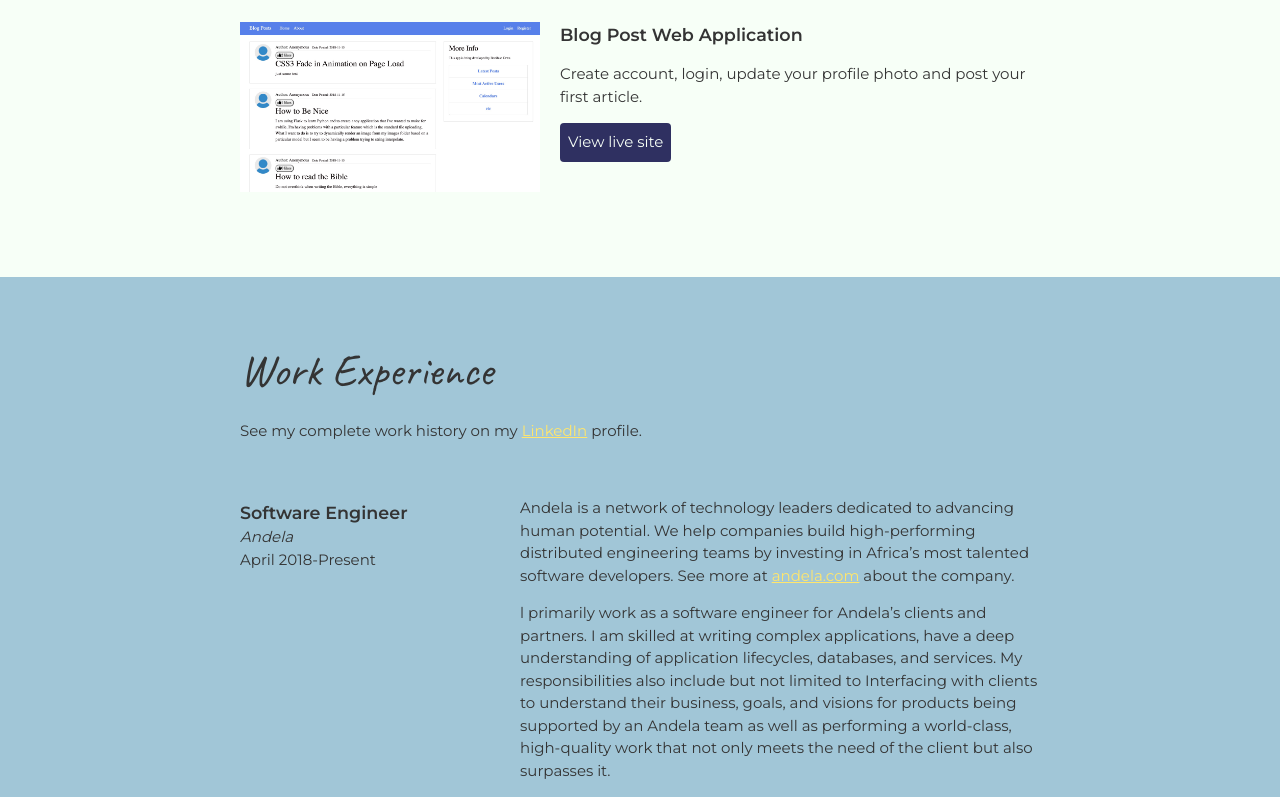
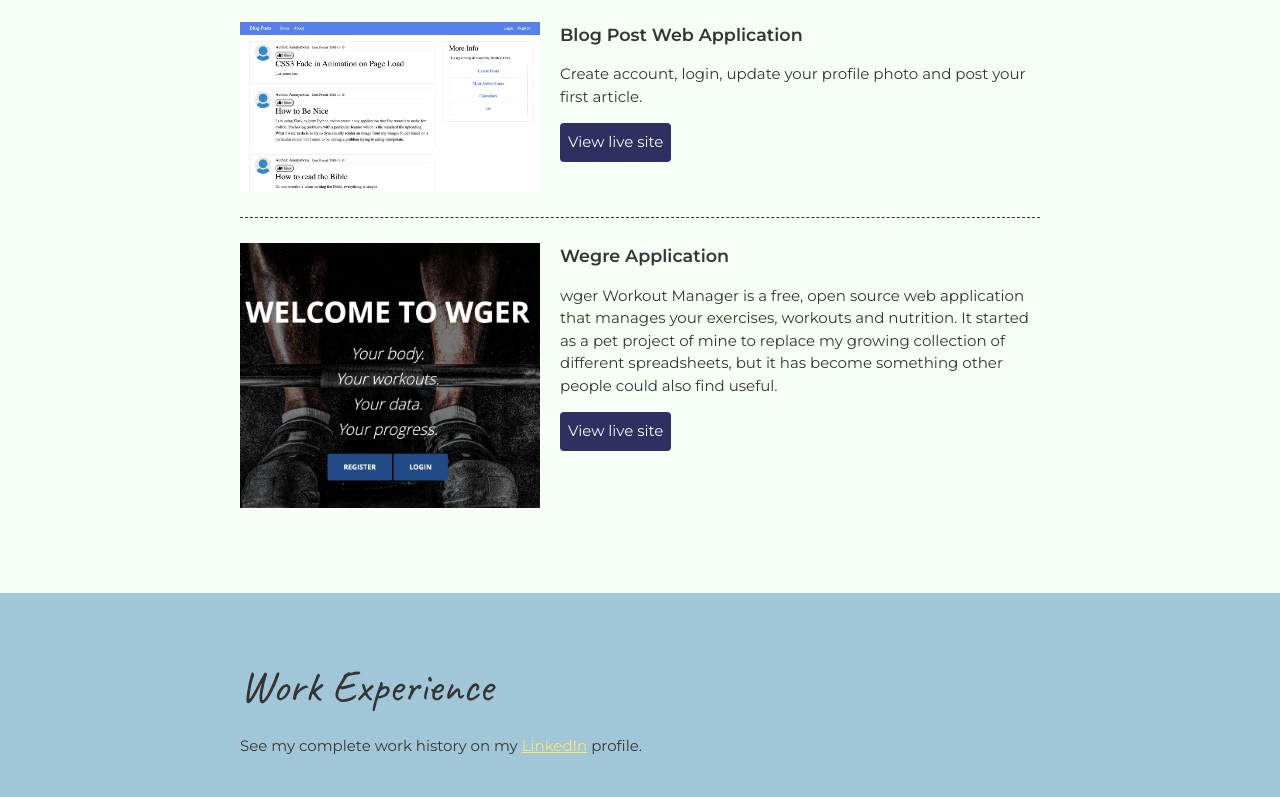
Before and after one commit to Bonifase/boni.github.io, a plain HTML site: page index.html in a window 1280 px wide. Shown: the part 1823-2620 px from the top of the page. Drawn offline with nearby package versions, Linux system fonts and the light colour scheme.

Commit message:
add project

```diff
--- a/index.html
+++ b/index.html
@@ -113,6 +113,14 @@
             <h3>Blog Post Web Application</h3>
             <p>Create account, login, update your profile photo and post your first article.</p>
             <a class="btn" href="https://online-blog-post.herokuapp.com/" target="_blank">View live site</a>
+          </section>
+
+          <!-- Project 4 -->
+          <section class="project-item" data-aos="fade-up">
+            <img src="images/project-4.jpg" alt="blog" />
+            <h3>Wegre Application</h3>
+            <p>wger Workout Manager is a free, open source web application that manages your exercises, workouts and nutrition. It started as a pet project of mine to replace my growing collection of different spreadsheets, but it has become something other people could also find useful.</p>
+            <a class="btn" href="https://wger.de/en/software/features" target="_blank">View live site</a>
           </section>
         </div>
       </section>
```
Also changed, not shown: images/project-4.jpg (added).
